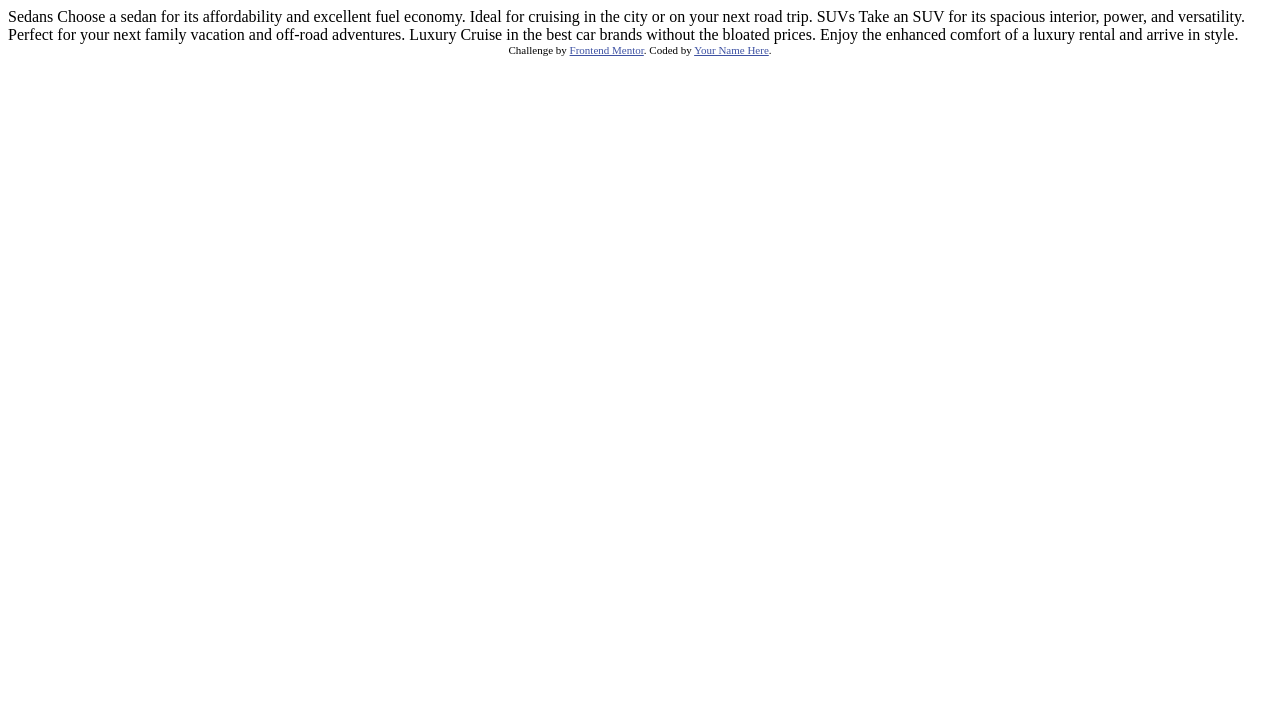
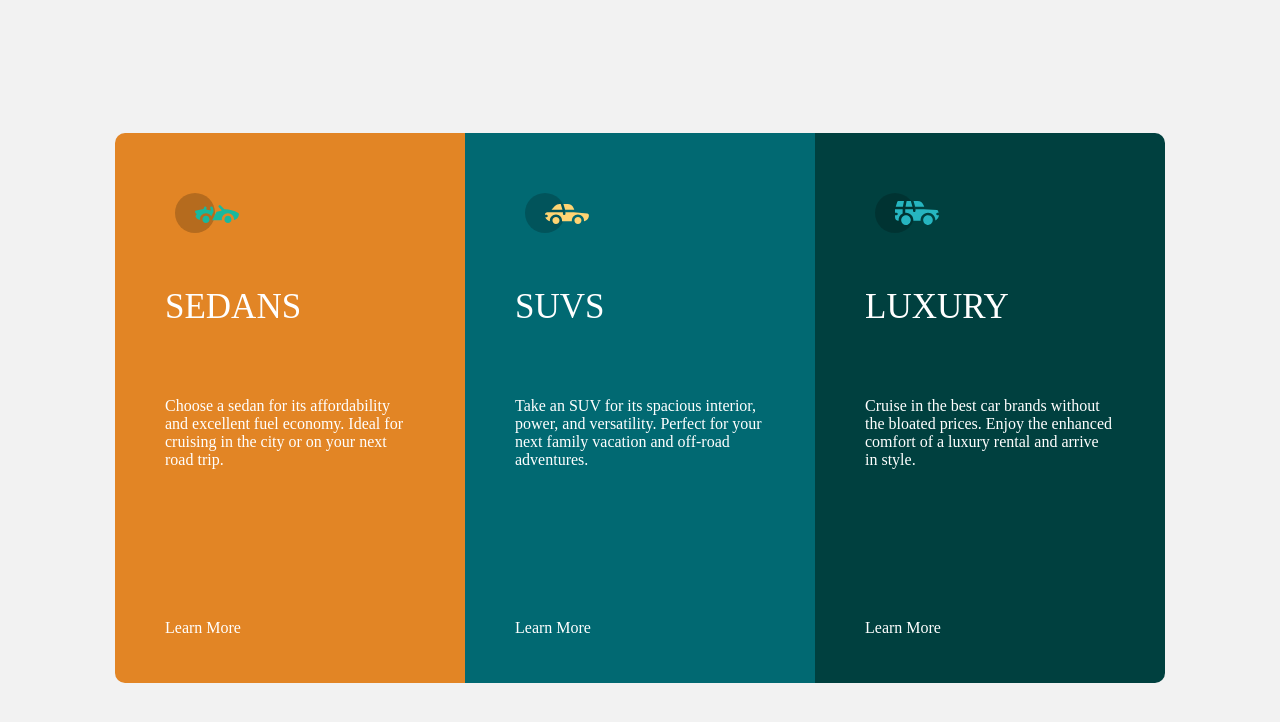
Before and after one commit to VVkoVal27/3-column-preview-card-component, a plain HTML site: page index.html in a window 1280 px wide. Drawn offline with Linux system fonts and the light colour scheme.

Commit message:
ChangingSizesOfElements

```diff
--- /dev/null
+++ b/index.css
@@ -0,0 +1,76 @@
+body {
+  background-color: #f2f2f2;
+  display: grid;
+  height: 100vh;
+  place-items: center;
+}
+
+.parent {
+  width: auto;
+  height: auto;
+}
+
+.boxOne {
+  background-color: #e28525;
+  height: 550px;
+  width: 350px;
+  border-top-left-radius: 10px;
+  border-bottom-left-radius: 10px;
+}
+
+.boxTwo {
+  background-color: #016972;
+  height: 550px;
+  width: 350px;
+}
+
+.boxThree {
+  background-color: #00403f;
+  height: 550px;
+  width: 350px;
+  border-top-right-radius: 10px;
+  border-bottom-right-radius: 10px;
+}
+.box {
+  float: left;
+}
+
+svg {
+  padding-top: 60px;
+  padding-left: 60px;
+}
+
+.textBox {
+  padding-top: 50px;
+  padding-left: 50px;
+}
+
+.textBox1 {
+  padding-top: 70px;
+  padding-left: 50px;
+  padding-right: 50px;
+}
+
+.textBox3 {
+  color: white;
+}
+
+.text {
+  color: white;
+  font-size: 35px;
+}
+
+.text2 {
+  color: white;
+}
+
+.text3 {
+  color: white;
+}
+
+.button {
+  padding-top: 150px;
+  padding-left: 50px;
+  border-color: white;
+  border-radius: 15px;
+}
--- a/index.html
+++ b/index.html
@@ -1,36 +1,89 @@
 <!DOCTYPE html>
 <html lang="en">
   <head>
-  <meta charset="UTF-8">
-  <meta name="viewport" content="width=device-width, initial-scale=1.0"> <!-- displays site properly based on user's device -->
+    <link rel="stylesheet" href="index.css" />
+    <meta charset="UTF-8" />
+    <meta name="viewport" content="width=device-width, initial-scale=1.0" />
+    <!-- displays site properly based on user's device -->
 
-  <link rel="icon" type="image/png" sizes="32x32" href="./images/favicon-32x32.png">
+    <link
+      rel="icon"
+      type="image/png"
+      sizes="32x32"
+      href="./images/favicon-32x32.png"
+    />
 
     <title>Frontend Mentor | 3-column preview card component</title>
 
     <!-- Feel free to remove these styles or customise in your own stylesheet 👍 -->
-  <style>
-    .attribution { font-size: 11px; text-align: center; }
-    .attribution a { color: hsl(228, 45%, 44%); }
-  </style>
   </head>
   <body>
+    <div class="parent">
+      <div class="box boxOne">
+        <svg width="64" height="40" xmlns="http://www.w3.org/2000/svg">
+          <g fill="none" fill-rule="evenodd">
+            <circle fill="#000" opacity=".201" cx="20" cy="20" r="20" />
+            <path
+              d="M30.98 22.835c1.941 0 3.516 1.604 3.516 3.583 0 1.978-1.575 3.582-3.517 3.582s-3.516-1.604-3.516-3.582c0-1.979 1.574-3.583 3.516-3.583zm21.956 0c1.942 0 3.517 1.604 3.517 3.583 0 1.978-1.575 3.582-3.517 3.582s-3.516-1.604-3.516-3.582c0-1.979 1.574-3.583 3.516-3.583zm-9.143-10.45a1.27 1.27 0 011.819 0l3.715 3.784c4.444-.115 9.7 1.142 13.964 3.753.387.237.624.664.624 1.124 0 3.006-2.126 5.514-4.926 6.05.397-3.698-2.458-6.882-6.053-6.882-3.646 0-6.504 3.264-6.039 6.99h-9.669c.76-1.544.993-2.026 1.337-2.711l.082-.162c.421-.835 1.056-2.07 2.883-5.65 1.68-.023 3.47-.408 5.247-1.403l-2.984-3.04a1.328 1.328 0 010-1.854zm-7.68 1.064c.683-.2 1.395.202 1.592.898l.749 2.652a3.46 3.46 0 01-.247 2.51l-1.733 3.395-.216.424c-1.07-1.89-3.06-3.114-5.279-3.114-3.595 0-6.45 3.184-6.052 6.885-1.832-.347-3.414-1.537-4.278-3.276a1.331 1.331 0 01.117-1.376l.955-1.303-1.325-1.295c-.751-.735-.376-2.024.64-2.231l6.614-1.346.13-.026c.092-.019.145-.03.157-.031.314-.146 1.07-.591 1.07-1.506 0-.734.592-1.327 1.316-1.31.712.016 1.268.662 1.256 1.388a4.11 4.11 0 01-.348 1.611 22.69 22.69 0 014.7 1.146l-.7-2.473a1.314 1.314 0 01.882-1.622z"
+              fill="#19B89D"
+              fill-rule="nonzero"
+            />
+          </g>
+        </svg>
+        <div class="textBox"><span class="text">SEDANS</span></div>
+        <div class="textBox1"><span class="text2">Choose a sedan for its affordability and excellent fuel economy. Ideal for cruising in the city
+          or on your next road trip.</span></div>
+          <div class="button"><span class="text3">Learn More</span></div>
+      </div>
+      <div class="box boxTwo">
+        <svg width="64" height="40" xmlns="http://www.w3.org/2000/svg">
+          <g fill="none" fill-rule="evenodd">
+            <circle fill="#000" opacity=".201" cx="20" cy="20" r="20" />
+            <path
+              d="M52.936 24.11c1.942 0 3.517 1.542 3.517 3.445 0 1.903-1.575 3.445-3.517 3.445s-3.516-1.542-3.516-3.445c0-1.903 1.574-3.445 3.516-3.445zm-21.957 0c1.942 0 3.517 1.542 3.517 3.445 0 1.903-1.575 3.445-3.517 3.445s-3.516-1.542-3.516-3.445c0-1.903 1.574-3.445 3.516-3.445zm6.948-4.848v1.429c0 .716.61 1.293 1.348 1.259a1.295 1.295 0 001.225-1.295v-1.393h8.256l13.483 1.313c.956.093 1.676.881 1.676 1.814 0 2.89-2.126 5.303-4.926 5.819.397-3.557-2.458-6.62-6.053-6.62-3.646 0-6.504 3.14-6.039 6.723h-9.879c.466-3.588-2.397-6.722-6.039-6.722-3.595 0-6.45 3.062-6.052 6.62-2.14-.398-3.916-1.912-4.61-3.931h1.142c.731 0 1.32-.598 1.285-1.322-.033-.678-.629-1.2-1.322-1.2H20v-.251c0-1.274 1.066-2.243 2.306-2.243h15.62zM42.59 11c2.645 0 4.99 1.556 5.972 3.963l.726 1.779H40.17L38.413 11h4.178zm-6.865 0l1.758 5.741H26.505l3.357-3.654A6.502 6.502 0 0134.644 11h1.082z"
+              fill="#FFD473"
+              fill-rule="nonzero"
+            />
+          </g>
+        </svg>
+        <div class="textBox"><span class="text">SUVS</span></div>
+        <div class="textBox1"><span class="text2">Take an SUV for its spacious interior, power, and versatility. Perfect for your next family vacation
+          and off-road adventures.</span></div>
+          <div class="button"><span class="text3">Learn More</span></div>
+      </div>
+      <div class="box boxThree">
+        <svg width="64" height="40" xmlns="http://www.w3.org/2000/svg">
+          <g fill="none" fill-rule="evenodd">
+            <circle fill="#000" opacity=".201" cx="20" cy="20" r="20" />
+            <path
+              d="M31.002 22.358c2.917 0 5.18 2.593 4.762 5.506a4.828 4.828 0 01-2.962 3.778 4.797 4.797 0 01-5.3-1.165c-1.188-1.26-1.235-2.613-1.263-2.613-.42-2.924 1.857-5.506 4.763-5.506zm22 0c3.457 0 5.798 3.567 4.41 6.744A4.816 4.816 0 0152.3 31.94a4.826 4.826 0 01-4.06-4.077c-.42-2.915 1.846-5.506 4.762-5.506zm-15.04-6.083v1.462a1.29 1.29 0 001.352 1.29c.693-.033 1.227-.631 1.227-1.326v-1.426h8.3l13.056.716a1.29 1.29 0 011.164.917c.27.895.446 1.477.563 1.87h-1.047c-.694 0-1.291.534-1.324 1.228a1.29 1.29 0 001.288 1.352h1.445c-.164 2.225-1.57 4.193-3.6 5.05.13-4.212-3.255-7.63-7.384-7.63-4.317 0-7.762 3.718-7.358 8.086h-7.285c.43-4.655-3.503-8.531-8.131-8.046v-3.543h7.734zm-10.312 0v4.308a7.4 7.4 0 00-4.006 7.274 3.874 3.874 0 01-3.642-3.864v-1.635h1.46a1.29 1.29 0 000-2.58h-1.461v-3.213l.003-.29h7.646zm14.986-8.196c2.65 0 5 1.592 5.984 4.055l.63 1.579a5.525 5.525 0 01-.065-.004l-.026-.002-.034-.002-.022-.002a4.178 4.178 0 00-.224-.006l-.098-.001h-.039l-.136-.001h-.052l-.326-.001H40.211L38.528 8.08zm-13.632 0l-1.122 5.616h-7.144l1.47-4.71a1.29 1.29 0 011.231-.906h5.565zm6.832 0l1.683 5.615h-7.007l1.121-5.615h4.203z"
+              fill="#26B5C0"
+              fill-rule="nonzero"
+            />
+          </g>
+        </svg>
+        <div class="textBox"><span class="text">LUXURY</span></div>
+        <div class="textBox1"><span class="text2">Cruise in the best car brands without the bloated prices. Enjoy the enhanced comfort of a luxury
+          rental and arrive in style.</span></div>
+          <div class="button"><span class="text3">Learn More</span></div>
+      </div>
 
-  Sedans
+
+    <!-- Sedans
   Choose a sedan for its affordability and excellent fuel economy. Ideal for cruising in the city
   or on your next road trip.
-
+<div class="textBox1"><span class="text"></span></div>
   SUVs
   Take an SUV for its spacious interior, power, and versatility. Perfect for your next family vacation
   and off-road adventures.
 
   Luxury
   Cruise in the best car brands without the bloated prices. Enjoy the enhanced comfort of a luxury
-  rental and arrive in style.
+  rental and arrive in style. -->
 
-  <div class="attribution">
+    <!-- <div class="attribution">
     Challenge by <a href="https://www.frontendmentor.io?ref=challenge" target="_blank">Frontend Mentor</a>.
     Coded by <a href="#">Your Name Here</a>.
-  </div>
+  </div> -->
   </body>
 </html>
```
Lines whose indentation alone changed are shown as unchanged.
